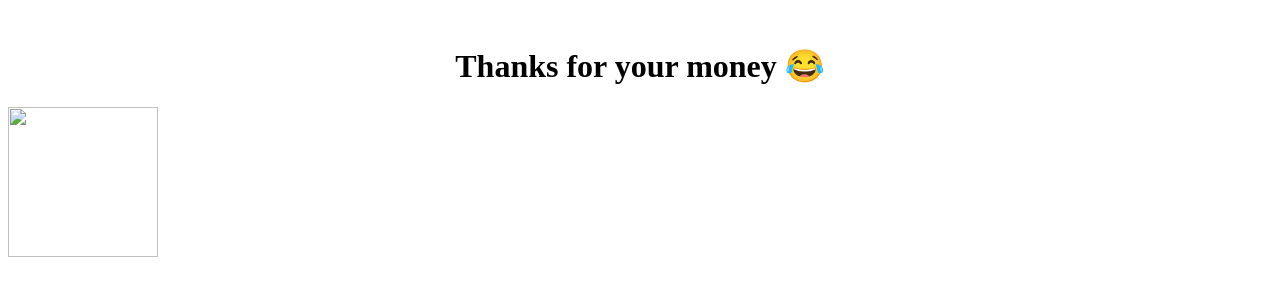
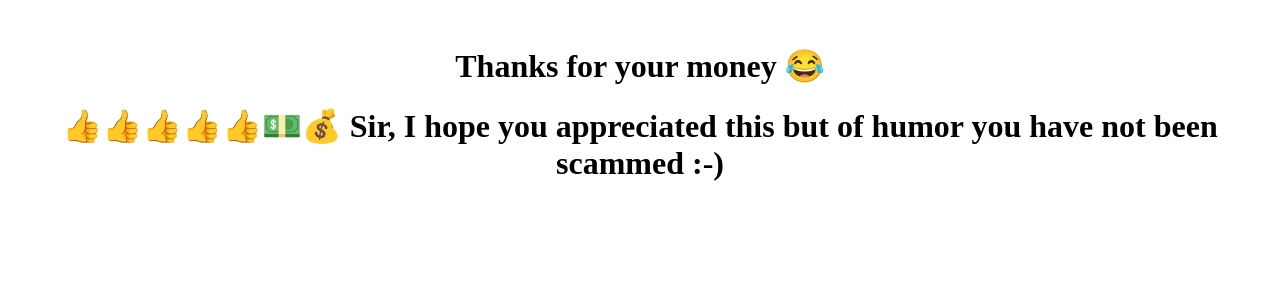
Before and after one commit to historyperson222/Geography-website, a plain HTML site: page index.html in a window 1280 px wide. Drawn offline with Linux system fonts and the light colour scheme.

Commit message:
Update index.html

```diff
--- a/index.html
+++ b/index.html
@@ -4,5 +4,5 @@
 <div style="background-color:White; color:black;">
 <br>
 <center><h1> Thanks for your money 😂</h1></center>
-<center><h1> <img src="thumbs up.png" style="float:left;width:150px;height:150px;">
+<center><h1> 👍👍👍👍👍💵💰 Sir, I hope you appreciated this but of humor you have not been scammed :-)
 </div>
```
